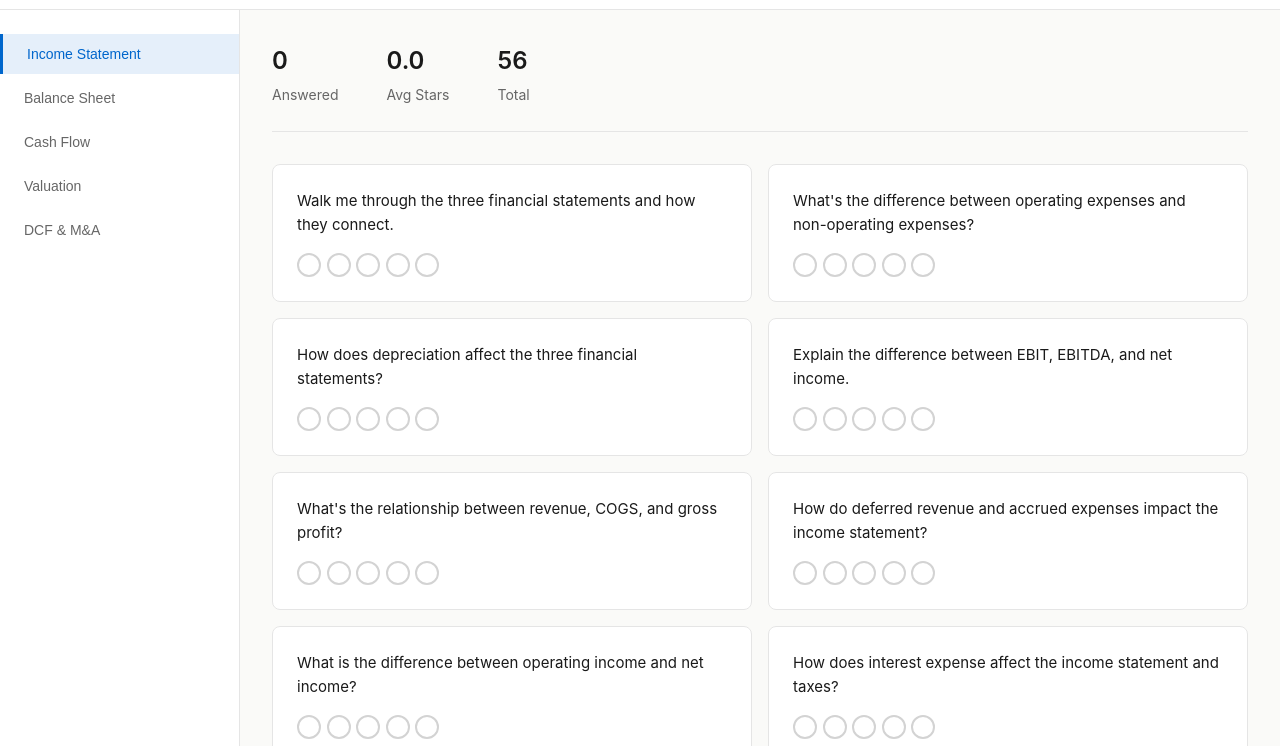
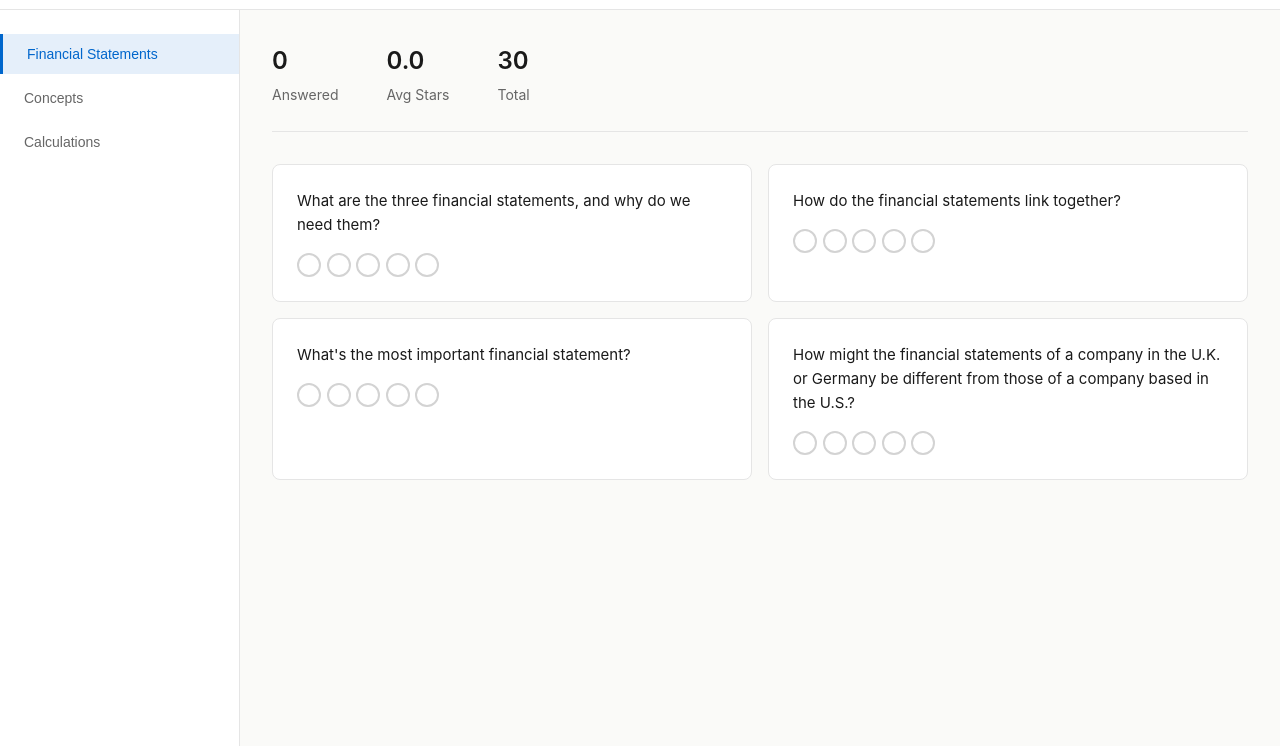
Before and after one commit to logan1085/ibc-accounting-mastery, a website: page index.html in a window 1280 px wide. Both pictures are taken after a click on the button "Begin". Shown: the part 54-800 px from the top of the page. Drawn offline with Linux system fonts and the light colour scheme.

Commit message:
Complete IB Accounting Mastery app with 30 questions

```diff
--- a/app.js
+++ b/app.js
@@ -1,74 +1,44 @@
 (() => {
   const categories = [
-    "Income Statement", "Balance Sheet", "Cash Flow", "Valuation", "DCF & M&A"
+    "Financial Statements", "Concepts", "Calculations"
   ];
 
   const questionBank = {
-    "Income Statement": [
-      { q: "Walk me through the three financial statements and how they connect.", id: "IS1" },
-      { q: "What's the difference between operating expenses and non-operating expenses?", id: "IS2" },
-      { q: "How does depreciation affect the three financial statements?", id: "IS3" },
-      { q: "Explain the difference between EBIT, EBITDA, and net income.", id: "IS4" },
-      { q: "What's the relationship between revenue, COGS, and gross profit?", id: "IS5" },
-      { q: "How do deferred revenue and accrued expenses impact the income statement?", id: "IS6" },
-      { q: "What is the difference between operating income and net income?", id: "IS7" },
-      { q: "How does interest expense affect the income statement and taxes?", id: "IS8" },
-      { q: "Explain stock-based compensation and its impact on the P&L.", id: "IS9" },
-      { q: "What's the difference between GAAP and non-GAAP earnings?", id: "IS10" }
+    "Financial Statements": [
+      { q: "What are the three financial statements, and why do we need them?", id: "FS1" },
+      { q: "How do the financial statements link together?", id: "FS2" },
+      { q: "What's the most important financial statement?", id: "FS3" },
+      { q: "How might the financial statements of a company in the U.K. or Germany be different from those of a company based in the U.S.?", id: "FS4" }
     ],
-    "Balance Sheet": [
-      { q: "What are the main components of the balance sheet?", id: "BS1" },
-      { q: "How does depreciation affect the balance sheet?", id: "BS2" },
-      { q: "Explain the relationship between assets, liabilities, and equity.", id: "BS3" },
-      { q: "What's the difference between current and non-current assets?", id: "BS4" },
-      { q: "How does issuing debt affect the balance sheet?", id: "BS5" },
-      { q: "What is working capital and how is it calculated?", id: "BS6" },
-      { q: "Explain the difference between tangible and intangible assets.", id: "BS7" },
-      { q: "How does an acquisition affect the buyer's balance sheet?", id: "BS8" },
-      { q: "What is goodwill and how is it created?", id: "BS9" },
-      { q: "Explain the difference between retained earnings and dividends.", id: "BS10" },
-      { q: "What happens to the balance sheet when a company buys back stock?", id: "BS11" },
-      { q: "How do operating leases differ from capital leases on the balance sheet?", id: "BS12" }
+    "Concepts": [
+      { q: "How do you know when a revenue or expense line item should appear on the Income Statement?", id: "C1" },
+      { q: "A company collects cash payments from customers for a monthly subscription service one year in advance. Why do companies do this, and what is the cash flow impact?", id: "C2" },
+      { q: "Why is Accounts Receivable (AR) an Asset but Deferred Revenue (DR) a Liability?", id: "C3" },
+      { q: "What are \"Deferred Taxes,\" and how do they affect the statements?", id: "C4" },
+      { q: "A junior accountant in your department asks about how to fund the company's operations via external sources and how they impact the financial statements. What do you say?", id: "C5" },
+      { q: "Your firm recently acquired another company for $1,000 and created Goodwill of $400 and Other Intangible Assets of $200 on the Balance Sheet. A junior accountant in your department asks you why your firm did this – how would you respond?", id: "C6" },
+      { q: "Explain lease accounting on the financial statements under IFRS 16 / ASC 842, including the differences between Operating Leases and Finance Leases.", id: "C7" },
+      { q: "What's the difference between Deferred Tax Assets and Deferred Tax Liabilities? How do Net Operating Losses (NOLs) factor in?", id: "C8" },
+      { q: "How do you calculate Free Cash Flow (FCF), and what does it mean?", id: "C9" },
+      { q: "What is Working Capital? What does it mean if it's positive or negative?", id: "C10" },
+      { q: "What does the Change in Working Capital mean?", id: "C11" },
+      { q: "In its filings, a company states that EBITDA is a \"proxy\" for its Cash Flow from Operations. The company's EBITDA has been positive, growing at 20% for the past three years. However, the company recently ran low on Cash and filed for bankruptcy. How could this have happened?", id: "C12" },
+      { q: "How do you calculate Return on Invested Capital (ROIC), and what does it tell you?", id: "C13" },
+      { q: "What are the advantages and disadvantages of ROE, ROA, and ROIC for measuring company performance?", id: "C14" }
     ],
-    "Cash Flow": [
-      { q: "Walk me through the cash flow statement from top to bottom.", id: "CF1" },
-      { q: "What's the difference between the direct and indirect method of cash flows?", id: "CF2" },
-      { q: "Why can a company show profit but have negative cash flow?", id: "CF3" },
-      { q: "How does an increase in accounts receivable affect cash flow?", id: "CF4" },
-      { q: "What's the difference between operating, investing, and financing cash flows?", id: "CF5" },
-      { q: "How does depreciation affect operating cash flow?", id: "CF6" },
-      { q: "Explain how changes in working capital impact cash flow.", id: "CF7" },
-      { q: "What happens to cash flow when a company increases inventory?", id: "CF8" },
-      { q: "How does issuing equity or debt affect the cash flow statement?", id: "CF9" },
-      { q: "Explain free cash flow and why it's important.", id: "CF10" }
-    ],
-    "Valuation": [
-      { q: "Walk me through a DCF valuation from start to finish.", id: "VAL1" },
-      { q: "What's the difference between enterprise value and equity value?", id: "VAL2" },
-      { q: "How do you calculate WACC and what does it represent?", id: "VAL3" },
-      { q: "What are the main drivers of a company's valuation?", id: "VAL4" },
-      { q: "Explain the difference between unlevered and levered free cash flow.", id: "VAL5" },
-      { q: "How do you determine terminal value in a DCF?", id: "VAL6" },
-      { q: "What is the difference between trading and transaction comps?", id: "VAL7" },
-      { q: "Walk me through the formula for enterprise value.", id: "VAL8" },
-      { q: "What is the difference between IRR and NPV?", id: "VAL9" },
-      { q: "How do you adjust EBIT to get to unlevered free cash flow?", id: "VAL10" },
-      { q: "Explain accretion and dilution in an M&A transaction.", id: "VAL11" },
-      { q: "What is the difference between precedent transactions and public comps?", id: "VAL12" }
-    ],
-    "DCF & M&A": [
-      { q: "Walk me through how to build an LBO model.", id: "LBO1" },
-      { q: "What are the main sources and uses of funds in an LBO?", id: "LBO2" },
-      { q: "Explain how debt paydown creates returns in an LBO.", id: "LBO3" },
-      { q: "What is the difference between a strategic and financial buyer?", id: "LBO4" },
-      { q: "Walk me through accretion/dilution analysis.", id: "LBO5" },
-      { q: "How do you calculate the combined pro forma financials in an M&A deal?", id: "LBO6" },
-      { q: "What are synergies and where do they show up on the financial statements?", id: "LBO7" },
-      { q: "Explain the purchase price allocation in an acquisition.", id: "LBO8" },
-      { q: "How does goodwill arise in an acquisition?", id: "LBO9" },
-      { q: "Walk me through how to model returns in an LBO.", id: "LBO10" },
-      { q: "What is the difference between a leveraged and unlevered IRR?", id: "LBO11" },
-      { q: "How do you calculate the minimum IRR required for a PE firm?", id: "LBO12" }
+    "Calculations": [
+      { q: "A company hires a new employee for a total cost of $100,000 per year. Walk me through how the financial statements change, assuming a 25% tax rate.", id: "CALC1" },
+      { q: "You go into a job interview, and the interviewer points out that every single Interview Guide has a question about how Depreciation going up by $10 affects the statements. So, he asks you to walk through a $10 *decrease* in Depreciation, assuming a 25% tax rate.", id: "CALC2" },
+      { q: "A company's CEO has decided to sell all its assets, starting with a factory recorded at a book value of $100 on its Balance Sheet. If this factory sells for $140, how do the statements change?", id: "CALC3" },
+      { q: "Walk me through the financial statements when a customer orders a product for $100 and receives it but hasn't yet paid for it. Then, walk me through the cash collection, combining it with the first step. Ignore COGS and other delivery costs for simplicity.", id: "CALC4" },
+      { q: "A company hires a marketing agency to run an online advertising campaign for its services. The marketing agency charges $10,000 for this initial campaign, delivers it, and invoices the company, which has 60 days to pay. Walk me through the statements.", id: "CALC5" },
+      { q: "Now, walk me through what happens ONLY in Step 2, when the company finally makes payment after 60 days. Also, explain intuitively what happens from start to finish.", id: "CALC6" },
+      { q: "Your friend's e-commerce company orders $200 of products from its main supplier. A month later, it sells these products for $500. Walk me through each step of this process SEPARATELY.", id: "CALC7" },
+      { q: "A Software-as-a-Service (SaaS) company bills customers upfront for an entire year of service and collects the cash before the contract begins. Walk me through the process for a $250 contract with a $50 delivery cost between January 1 and December 31 of the year. COMBINE the cash collection and revenue recognition.", id: "CALC8" },
+      { q: "A company with 1000 shares issues 500 new shares worth $1.00 on January 1 to fund its business. Then, it decides to issue Dividends per Share of $0.10 to all its shareholders at the end of the year. Walk me through both steps SEPARATELY on the statements.", id: "CALC9" },
+      { q: "A company issues $200 of Debt at a 10% interest rate. Walk me through the entire first year on the statements, including the initial issuance and the full interest payment. COMBINE both steps.", id: "CALC10" },
+      { q: "How does this change if, in addition to the 10% interest rate, the Debt now has a 20% principal repayment each year? Combine both steps and assume the principal repayment occurs on December 31.", id: "CALC11" },
+      { q: "A company that follows U.S. GAAP signs a 10-year Operating Lease on January 1. It will pay $160 in Rent each year. Assuming a 5% Discount Rate, walk me through the financial statements over this entire year. For simplicity, you may \"round\" and assume the Present Value of the lease payments equals $1,200.", id: "CALC12" }
     ]
   };
 
--- a/index.html
+++ b/index.html
@@ -48,7 +48,7 @@
                 <span class="stat-label">Avg Stars</span>
               </div>
               <div class="stat-item">
-                <span class="stat-value" id="stat-total">56</span>
+                <span class="stat-value" id="stat-total">30</span>
                 <span class="stat-label">Total</span>
               </div>
             </div>
```
